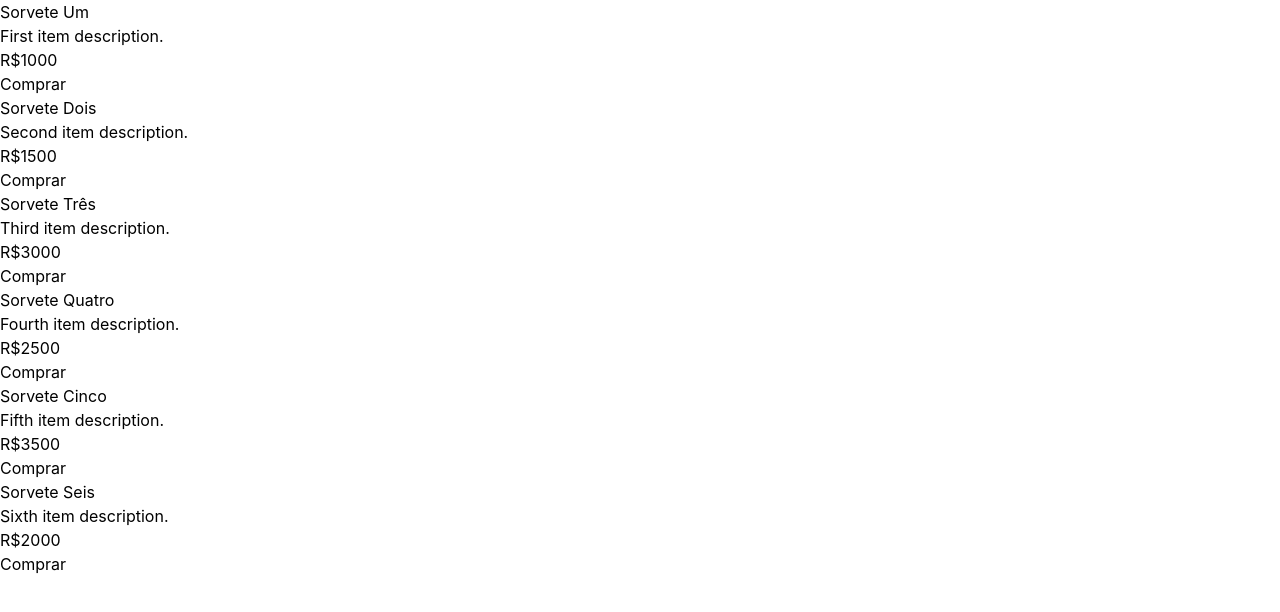
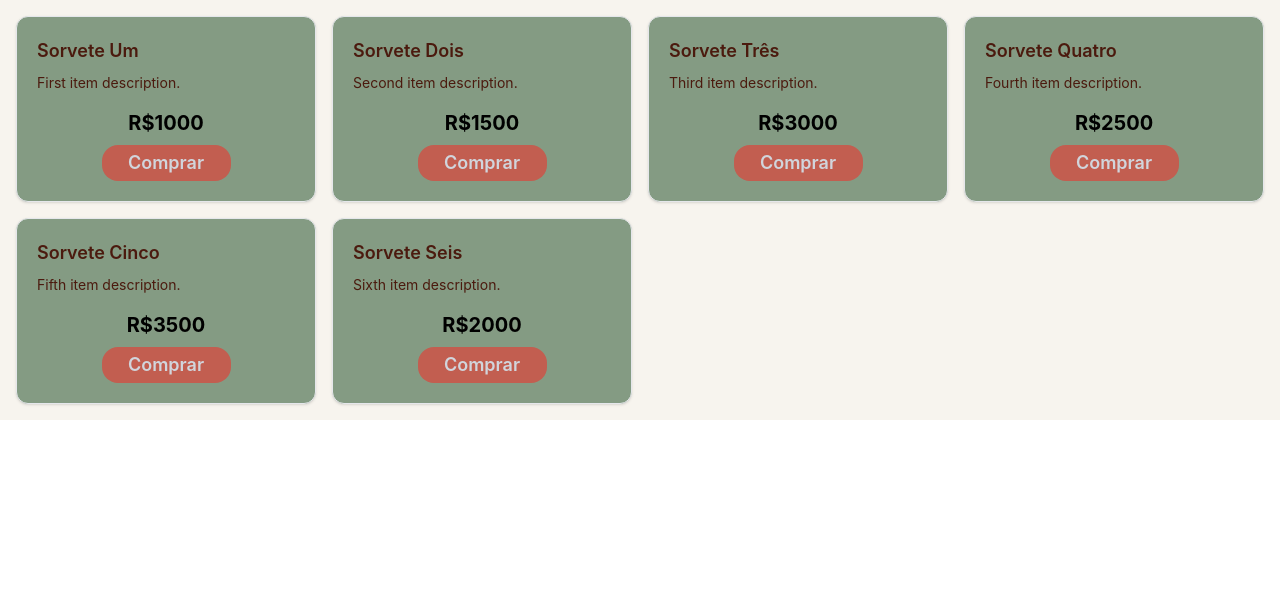
Before and after one commit to ExercicioCidade/CP-Sorveteria, a React (Vite) app: page / in a window 1280 px wide. Shown: the top 612 px of the page. Built offline with nearby package versions, Linux system fonts and the light colour scheme.

Commit message:
[Style] Estilizando os cards

```diff
--- a/src/components/Cards.jsx
+++ b/src/components/Cards.jsx
@@ -1,5 +1,7 @@
+import { useEffect, useState } from "react"
 
 const Cards = () => {
+
     const sabores = [
   { id: 1, title: "Sorvete Um", description: "First item description.", price: 1000.00 },
   { id: 2, title: "Sorvete Dois", description: "Second item description.", price: 1500.00 },
@@ -10,26 +12,34 @@ const Cards = () => {
 ];
 
 return (
-    <div>
-      <div>
+    <div className="bg-[#F7F4EE]">
+        {/* <h4 className="p-4 text-lg font-bold text-white">Conheça nossos produtos!</h4> */}
+        <div className="grid grid-cols-1 gap-4 p-4 sm:grid-cols-2 lg:grid-cols-3 xl:grid-cols-4">
         {sabores.map((sabor) => (
-          <div key={sabor.id}>
-            <h3>{sabor.title}</h3>
+            <div
+            key={sabor.id}
+            className="rounded-xl border border-gray-200 bg-[#849B83] p-5 shadow-sm transition hover:shadow-md">
+                <h3 className="mb-2 text-lg font-semibold text-[#4b1a0e]">
+                    {sabor.title}
+                </h3>
 
-            <p>{sabor.description}</p>
+                <p className="text-sm text-[#4b1a0e]">
+                    {sabor.description}
+                </p>
 
-            <p>
+                <p className="text-xl text-black text-center mt-4 font-bold">
                     R${sabor.price}
                 </p>
-
-            <div>
-              <button>Comprar</button>
+                <div className="mt-2 flex justify-center">
+                    <button className="w-1/2 rounded-2xl bg-[#C25E50] px-4 py-1 text-lg font-semibold text-gray-300 hover:bg-red-700">
+                        Comprar
+                    </button>
                 </div>
             </div>
         ))}
         </div>
     </div>
   );
-};
+}
 
-export default Cards;
+export default Cards
```
Lines whose indentation alone changed are shown as unchanged.
